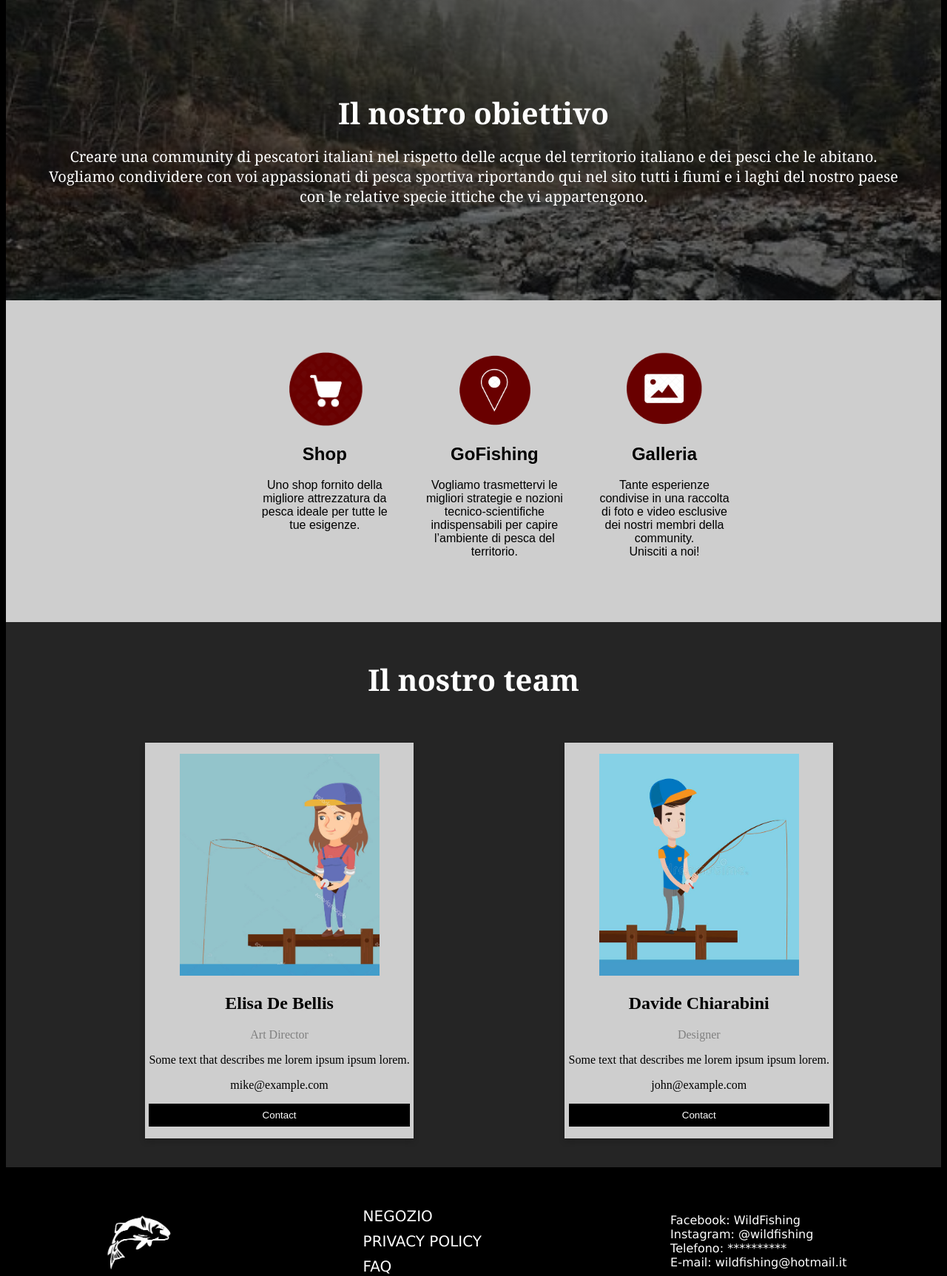
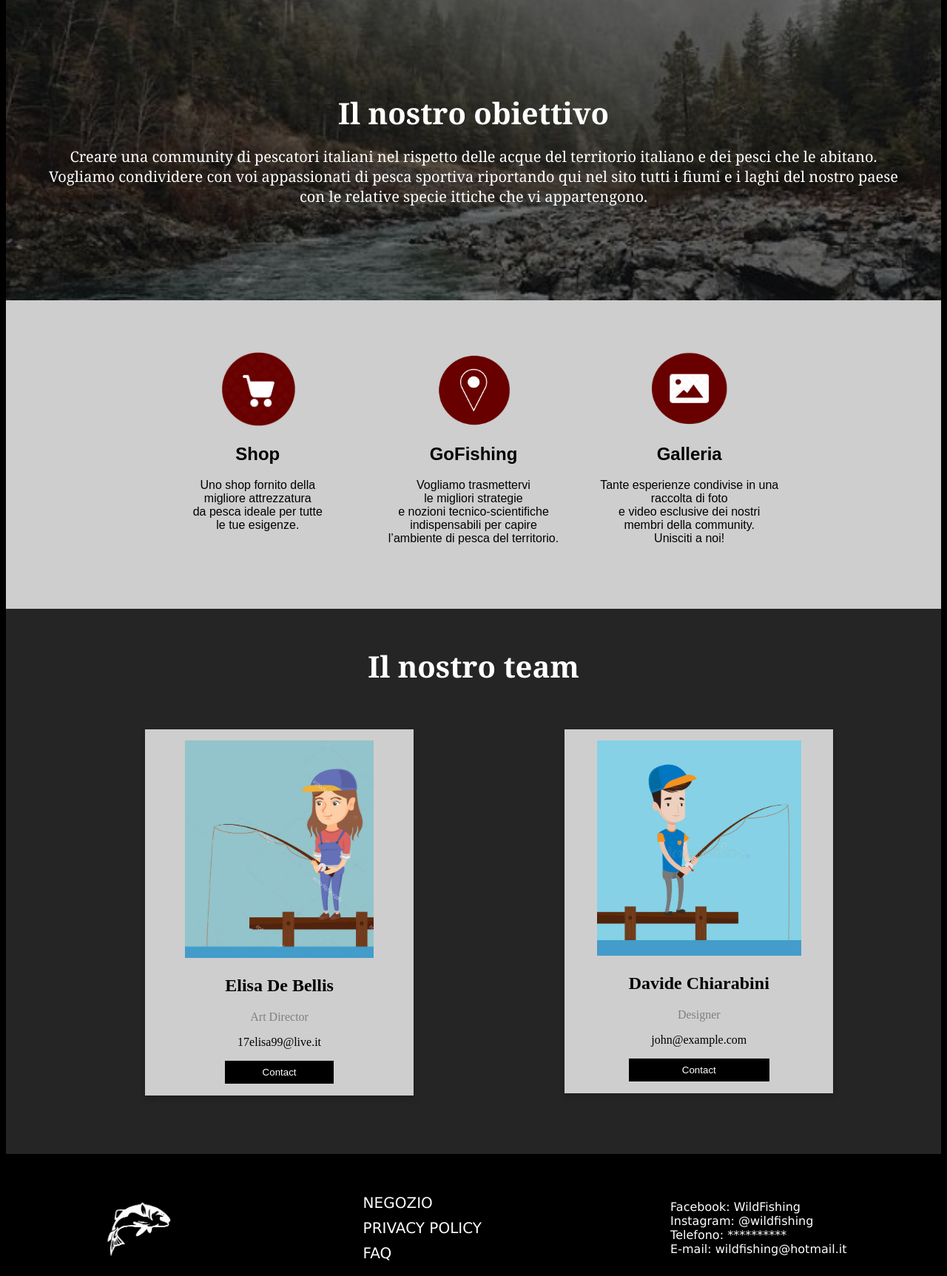
Before and after one commit to Davide99C/Project_LTW, a PHP site: page /ChiSiamo/chisiamo.html in a window 1280 px wide. Shown: the part 546-2271 px from the top of the page at 74% size. Run offline with PHP 8.4, Linux system fonts and the light colour scheme.

Commit message:
Add files via upload

```diff
--- a/Client/ChiSiamo/chisiamo.css
+++ b/Client/ChiSiamo/chisiamo.css
@@ -106,12 +106,12 @@ body {
     display: inline-flex;
     padding-bottom: 50px;
     padding-top: 50px;
-    padding-left: 25%;
+
 
 }
 
 .column2 {
-    width: 20%;
+    width: 30%;
     padding: 20px;
     color:rgb(0, 0, 0);
     text-align: center;
@@ -129,7 +129,7 @@ body {
 
 .section2 #team {
     font-size: 40px;
-	font-family:Georgia, 'Times New Roman', Times, serif;
+	  font-family:Georgia, 'Times New Roman', Times, serif;
     color: white;
     text-align: center;
 
@@ -151,6 +151,14 @@ body {
     margin: 8px;
     background-color:rgb(206, 206, 206);
     padding-top: 15px;
+  }
+
+  .card #elisa{
+    width: 70%;
+  }
+
+  .card #davide{
+    width: 76%;
   }
 
   .container {
--- a/Client/ChiSiamo/chisiamo.html
+++ b/Client/ChiSiamo/chisiamo.html
@@ -109,21 +109,21 @@
                     <div class="column2">
                       <a href="../Store/store.html"><img src="../img/Schermata 2021-04-27 alle 18.41.14.png" style="width: 120px; height: 100px;  "></a>
                       <h2>Shop</h2>
-                      <p>Uno shop fornito della migliore attrezzatura da pesca
-                          ideale per tutte le tue esigenze.
+                      <p>Uno shop fornito della<br> migliore attrezzatura<br> da pesca
+                          ideale per tutte<br> le tue esigenze.
                       </p>
                     </div>
                     <div class="column2" >
                     <a href="../Gofishing/gofishing.html"><img src="../img/Schermata 2021-04-27 alle 19.05.49.png" style="width: 110px; height: 100px;  "  ></a>
                       <h2>GoFishing</h2>
-                      <p>Vogliamo trasmettervi le migliori strategie e nozioni tecnico-scientifiche
-                          indispensabili per capire l’ambiente di pesca del territorio.
+                      <p>Vogliamo trasmettervi <br>le migliori strategie<br> e nozioni tecnico-scientifiche <br>
+                          indispensabili per capire<br> l’ambiente di pesca del territorio.
                       </p>
                     </div>
                     <div class="column2" >
                         <a href="../Galleria/galleria.html"><img src="../img/Schermata 2021-04-27 alle 19.09.33.png" style="width: 110px; height: 100px;  "  ></a>
                         <h2>Galleria</h2>
-                        <p>Tante esperienze condivise in una raccolta di foto e video esclusive dei nostri
+                        <p>Tante esperienze condivise in una raccolta di foto <br>e video esclusive dei nostri <br>
                             membri della community. <br>Unisciti a noi!
                         </p>
                       </div>
@@ -136,12 +136,12 @@
                         <br>
                     <div class="colonna">
                         <div class="card">
-                          <img src="../img/depositphotos_169265766-stock-illustration-young-caucasian-woman-fishing-on.jpg" alt="Mike" style="width:270px; height: 300px;">
+                          <img id="elisa" src="../img/depositphotos_169265766-stock-illustration-young-caucasian-woman-fishing-on.jpg">
                           <div class="container">
                             <h2>Elisa De Bellis</h2>
                             <p class="title">Art Director</p>
-                            <p>Some text that describes me lorem ipsum ipsum lorem.</p>
-                            <p>mike@example.com</p>
+                            <p></p>
+                            <p>17elisa99@live.it</p>
                             <p><button class="button">Contact</button></p>
                           </div>
                         </div>
@@ -149,11 +149,11 @@
 
                     <div class="colonna">
                         <div class="card">
-                          <img src="../img/pesca-dell-uomo-sull-illustrazione-di-vettore-del-molo-79701282.jpg" alt="John" style="width:270px; height: 300px;">
+                          <img id="davide" src="../img/pesca-dell-uomo-sull-illustrazione-di-vettore-del-molo-79701282.jpg">
                           <div class="container">
                             <h2>Davide Chiarabini</h2>
                             <p class="title">Designer</p>
-                            <p>Some text that describes me lorem ipsum ipsum lorem.</p>
+                            <p></p>
                             <p>john@example.com</p>
                             <p><button class="button">Contact</button></p>
                           </div>
```
